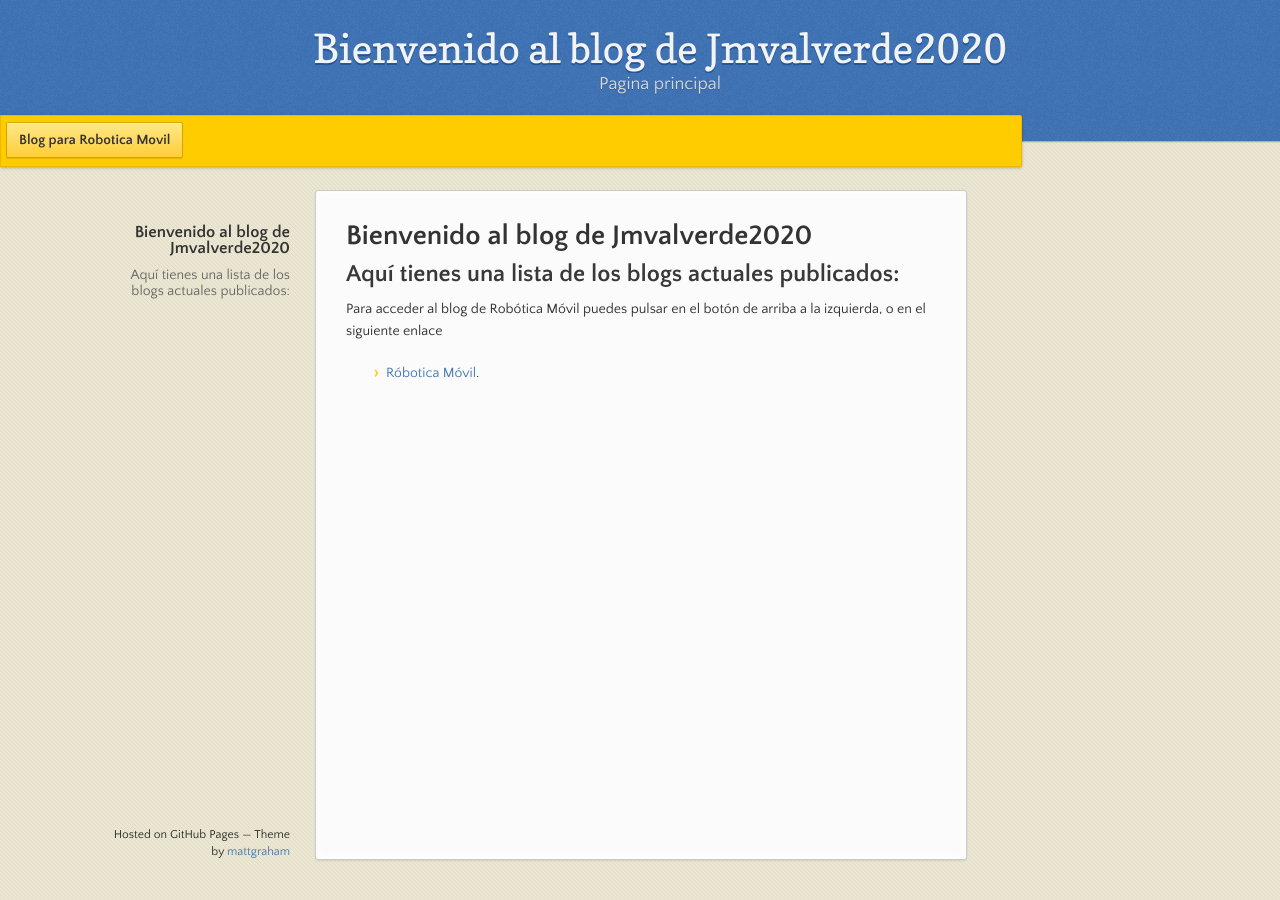
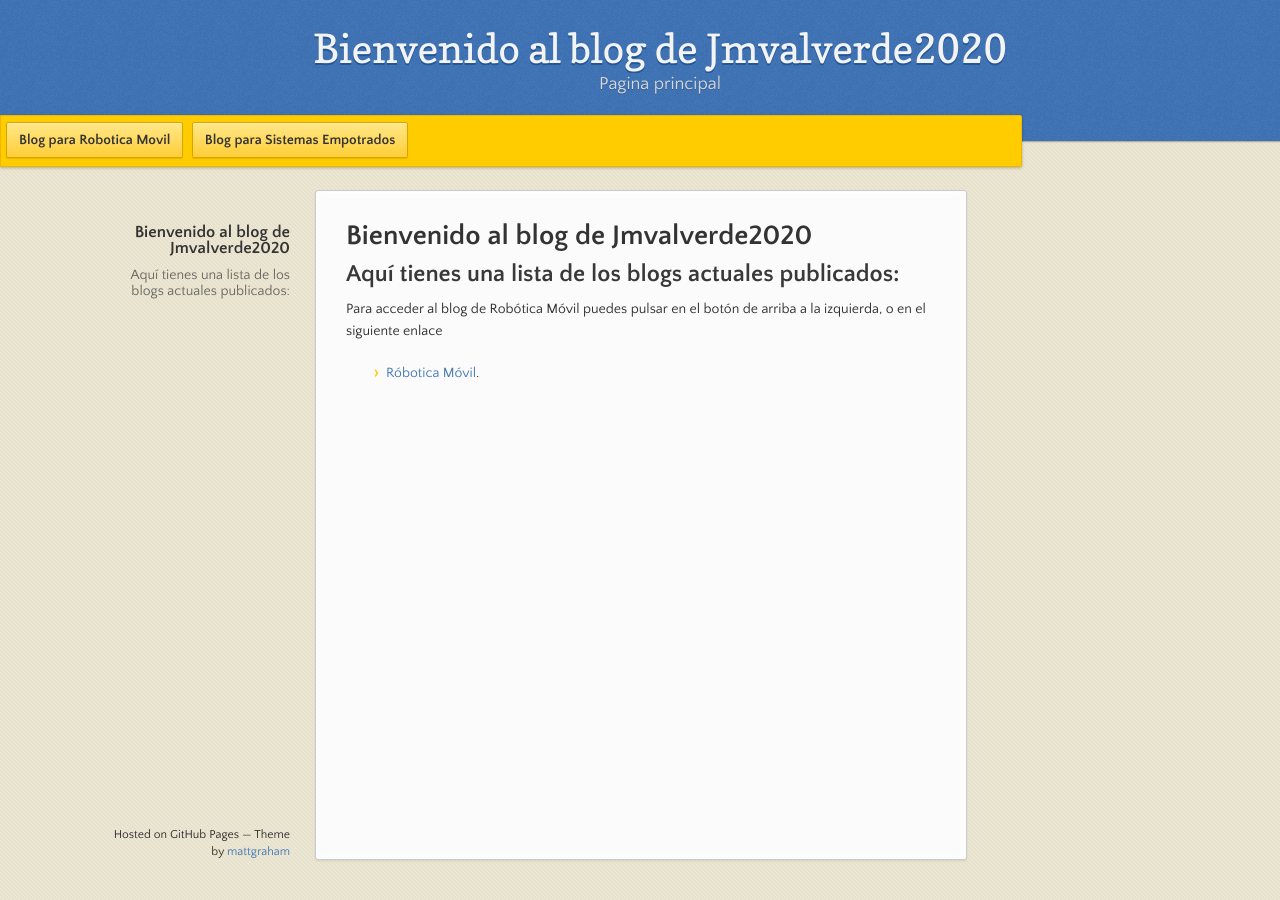
Before and after one commit to jmvalverde2020/jmvalverde2020.github.io, a Jekyll site: the page built from index.md, in a window 1280 px wide. Built offline with Jekyll 4.4.1, drawn with Linux system fonts in a browser that asks for light colours; our own code applies the rules of GitHub Pages for plain Markdown files.

Commit message:
Update default.html

```diff
--- a/_layouts/default.html
+++ b/_layouts/default.html
@@ -24,6 +24,7 @@
 
       <div id="banner">
         <A HREF = "https://jmvalverde2020.github.io/robotica_movil_blog" class="button">Blog para Robotica Movil</A>
+        <A HREF = "https://jmvalverde2020.github.io/blog_empotrados" class="button">Blog para Sistemas Empotrados</A>
       </div><!-- end banner -->
 
     <div class="wrapper">
```
